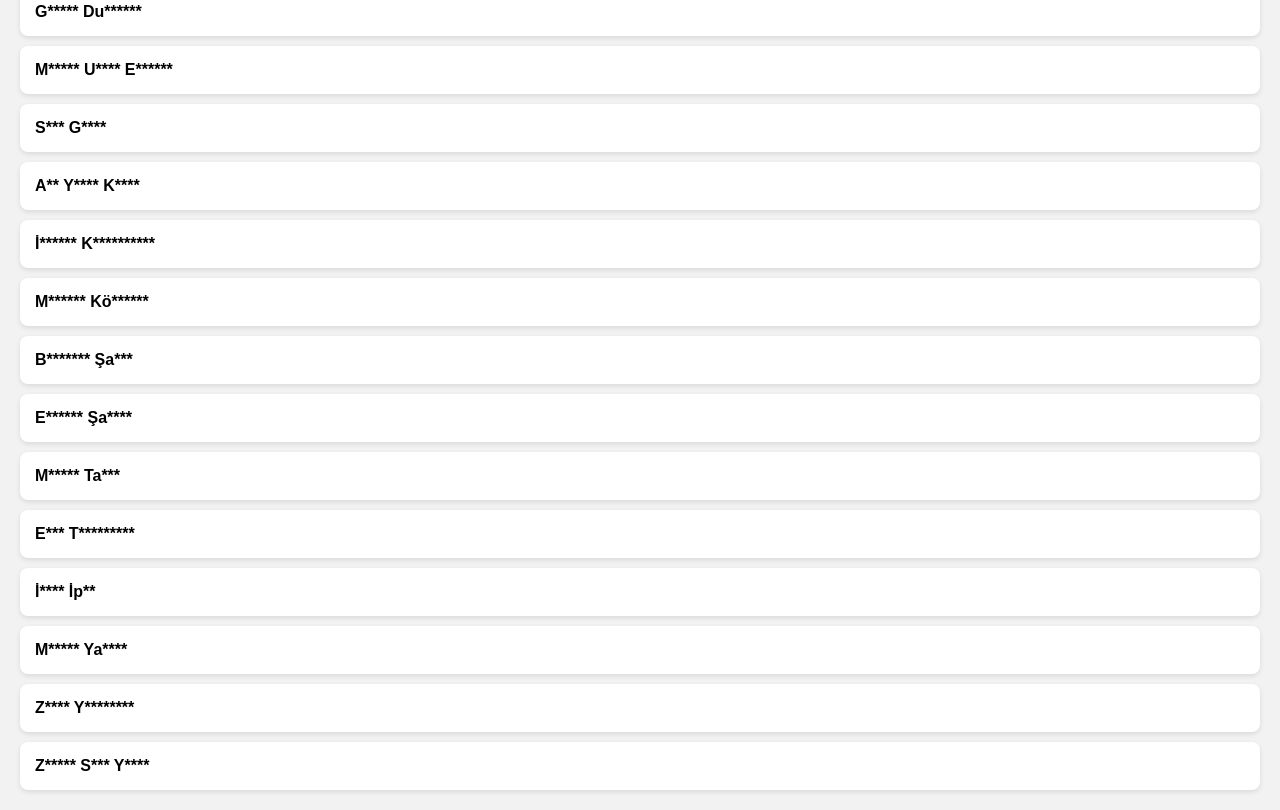
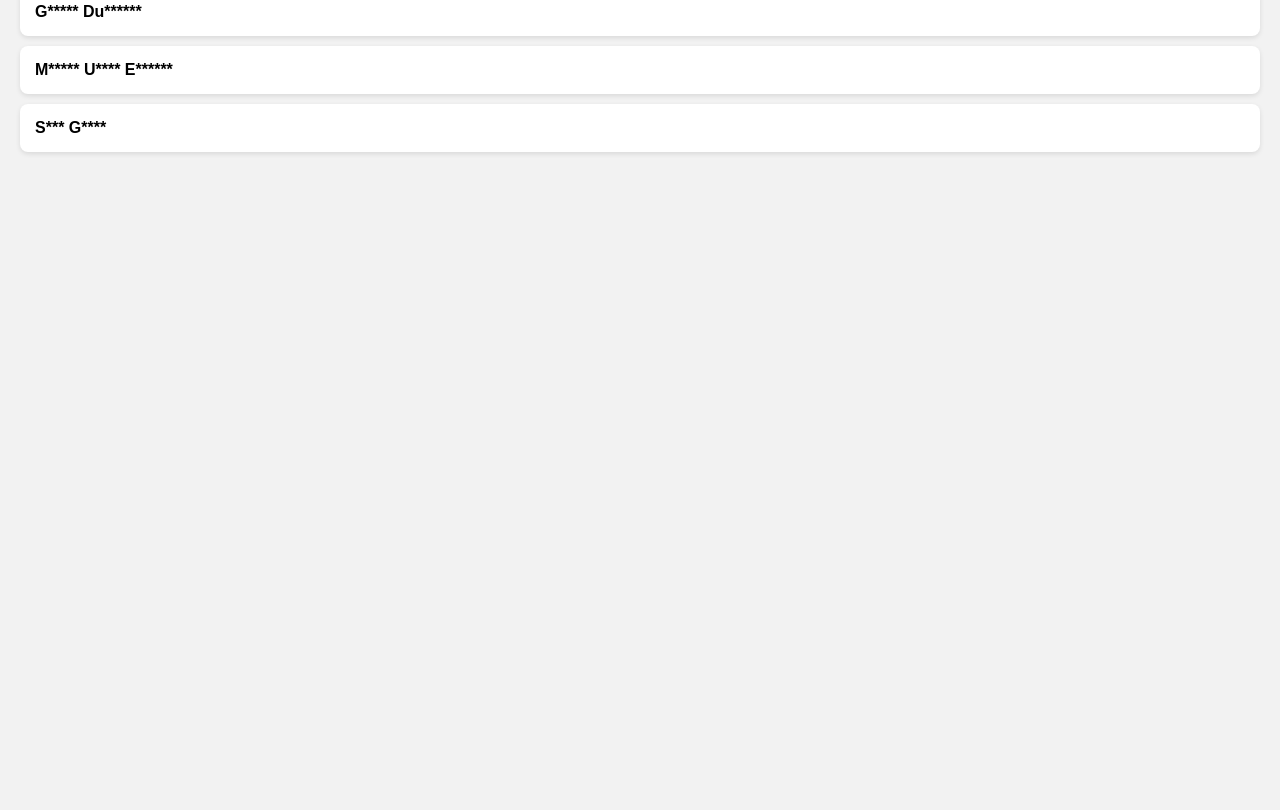
Before and after one commit to zynpsy/attendance, a plain HTML site: page index.html in a window 1280 px wide. Shown: the part 498-1308 px from the top of the page. After the commit the page ends 800 px from the top, so only its background shows below. Drawn offline with Linux system fonts and the light colour scheme.

Commit message:
Update index.html

```diff
--- a/index.html
+++ b/index.html
@@ -1,9 +1,9 @@
 <!DOCTYPE html>
-<html lang="en">
+<html lang="tr">
 <head>
     <meta charset="UTF-8">
     <meta name="viewport" content="width=device-width, initial-scale=1.0">
-    <title>Devamsızlık Takip</title>
+    <title>Devamsızlık Takip Sistemi</title>
     <style>
         body {
             font-family: Arial, sans-serif;
@@ -39,100 +39,18 @@
 
 <script>
     const students = [
-        {
-    name: "U*** A****",
-    records: [
-        { date: "2025-02-28", status: "Gelmedi" },
-        { date: "2025-03-07", status: "Geldi" },
-        { date: "2025-03-14", status: "Geldi" },
-        { date: "2025-03-21", status: "Geldi" },
-        { date: "2025-04-11", status: "Gelmedi" },
-        { date: "2025-04-18", status: "Geldi" },
-        { date: "2025-04-25", status: "Geldi" }
-         ]
-        },
-        {
-            name: "M****** A****",
-            absences: ["2025-02-20", "2025-03-05", "2025-04-10"]
-        },
-        {
-            name: "B**** Ba***",
-            absences: ["2025-03-01", "2025-03-15"]
-        },
-        {
-            name: "E*** Ba*****",
-            absences: ["2025-03-01", "2025-03-15"]
-        },
-        {
-            name: "Yu*** G***** Ç********",
-            absences: ["2025-03-01", "2025-03-15"]
-        },
-        {
-            name: "G***** Çe***",
-            absences: ["2025-03-01", "2025-03-15"]
-        },
-        {
-            name: "Da*** C*****",
-            absences: ["2025-03-01", "2025-03-15"]
-        },
-        {
-            name: "G***** Du******",
-            absences: ["2025-03-01", "2025-03-15"]
-        },
-        {
-            name: "M***** U**** E******",
-            absences: ["2025-03-01", "2025-03-15"]
-        },
-        {
-            name: "S*** G****",
-            absences: ["2025-03-01", "2025-03-15"]
-        },
-        {
-            name: "A** Y**** K****",
-            absences: ["2025-03-01", "2025-03-15"]
-        },
-        {
-            name: "İ****** K**********",
-            absences: ["2025-03-01", "2025-03-15"]
-        },
-        {
-            name: "M****** Kö******",
-            absences: ["2025-03-01", "2025-03-15"]
-        },
-        {
-            name: "B******* Şa***",
-            absences: ["2025-03-01", "2025-03-15"]
-        },
-        {
-            name: "E****** Şa****",
-            absences: ["2025-03-01", "2025-03-15"]
-        },
-        {
-            name: "M***** Ta***",
-            absences: ["2025-03-01", "2025-03-15"]
-        }
-        ,
-        {
-            name: "E*** T*********",
-            absences: ["2025-03-01", "2025-03-15"]
-        },
-        {
-            name: "İ**** İp**",
-            absences: ["2025-03-01", "2025-03-15"]
-        },
-        {
-            name: "M***** Ya****",
-            absences: ["2025-03-01", "2025-03-15"]
-        },
-        {
-            name: "Z**** Y********",
-            absences: ["2025-03-01", "2025-03-15"]
-        },
-        {
-            name: "Z***** S*** Y****",
-            absences: ["2025-03-01", "2025-03-15"]
-        }
+        { name: "U*** A****", records: [ {date: "2025-02-28", status: "Gelmedi"}, {date: "2025-03-07", status: "Geldi"}, {date: "2025-03-14", status: "Geldi"}, {date: "2025-03-21", status: "Geldi"}, {date: "2025-04-11", status: "Gelmedi"}, {date: "2025-04-18", status: "Geldi"}, {date: "2025-04-25", status: "Geldi"} ] },
+        { name: "M****** A****", records: [ {date: "2025-02-28", status: "Geldi"}, {date: "2025-03-07", status: "Geldi"}, {date: "2025-03-14", status: "Geldi"}, {date: "2025-03-21", status: "Gelmedi"}, {date: "2025-04-11", status: "Geldi"}, {date: "2025-04-18", status: "Geldi"}, {date: "2025-04-25", status: "Geldi"} ] },
+        { name: "B**** B****", records: [ {date: "2025-02-28", status: "Geldi"}, {date: "2025-03-07", status: "Geldi"}, {date: "2025-03-14", status: "Geldi"}, {date: "2025-03-21", status: "Gelmedi"}, {date: "2025-04-11", status: "Geldi"}, {date: "2025-04-18", status: "Geldi"}, {date: "2025-04-25", status: "Geldi"} ] },
+        { name: "E*** B*****", records: [ {date: "2025-02-28", status: "Geldi"}, {date: "2025-03-07", status: "Gelmedi"}, {date: "2025-03-14", status: "Geldi"}, {date: "2025-03-21", status: "Geldi"}, {date: "2025-04-11", status: "Gelmedi"}, {date: "2025-04-18", status: "Geldi"}, {date: "2025-04-25", status: "Geldi"} ] },
+        { name: "Yu*** G***** Ç********", records: [ {date: "2025-02-28", status: "Geldi"}, {date: "2025-03-07", status: "Geldi"}, {date: "2025-03-14", status: "Gelmedi"}, {date: "2025-03-21", status: "Geldi"}, {date: "2025-04-11", status: "Gelmedi"}, {date: "2025-04-18", status: "Geldi"}, {date: "2025-04-25", status: "Geldi"} ] },
+        { name: "G***** Çe***", records: [ {date: "2025-02-28", status: "Gelmedi"}, {date: "2025-03-07", status: "Geldi"}, {date: "2025-03-14", status: "Gelmedi"}, {date: "2025-03-21", status: "Geldi"}, {date: "2025-04-11", status: "Gelmedi"}, {date: "2025-04-18", status: "Geldi"}, {date: "2025-04-25", status: "Geldi"} ] },
+        { name: "Da*** C*****", records: [ {date: "2025-02-28", status: "Geldi"}, {date: "2025-03-07", status: "Gelmedi"}, {date: "2025-03-14", status: "Geldi"}, {date: "2025-03-21", status: "Gelmedi"}, {date: "2025-04-11", status: "Geldi"}, {date: "2025-04-18", status: "Geldi"}, {date: "2025-04-25", status: "Gelmedi"} ] },
+        { name: "G***** Du******", records: [ {date: "2025-02-28", status: "Geldi"}, {date: "2025-03-07", status: "Geldi"}, {date: "2025-03-14", status: "Geldi"}, {date: "2025-03-21", status: "Gelmedi"}, {date: "2025-04-11", status: "Geldi"}, {date: "2025-04-18", status: "Geldi"}, {date: "2025-04-25", status: "Gelmedi"} ] },
+        { name: "M***** U**** E******", records: [ {date: "2025-02-28", status: "Geldi"}, {date: "2025-03-07", status: "Geldi"}, {date: "2025-03-14", status: "Geldi"}, {date: "2025-03-21", status: "Geldi"}, {date: "2025-04-11", status: "Geldi"}, {date: "2025-04-18", status: "Geldi"}, {date: "2025-04-25", status: "Geldi"} ] },
+        { name: "S*** G****", records: [ {date: "2025-02-28", status: "Geldi"}, {date: "2025-03-07", status: "Geldi"}, {date: "2025-03-14", status: "Geldi"}, {date: "2025-03-21", status: "Geldi"}, {date: "2025-04-11", status: "Geldi"}, {date: "2025-04-18", status: "Geldi"}, {date: "2025-04-25", status: "Geldi"} ] }
     ];
+
     const listContainer = document.getElementById('student-list');
 
     students.forEach((student, index) => {
@@ -144,10 +62,13 @@
             const detailsDiv = document.getElementById(`details-${index}`);
             if (detailsDiv.style.display === 'none' || detailsDiv.style.display === '') {
                 detailsDiv.style.display = 'block';
+                const totalAbsent = student.records.filter(r => r.status === "Gelmedi").length;
+                const totalPresent = student.records.filter(r => r.status === "Geldi").length;
                 detailsDiv.innerHTML = `
-                    <p>Toplam Devamsızlık: ${student.records.length}</p>
+                    <p>Toplam Devamsızlık: ${totalAbsent}</p>
+                    <p>Toplam Katılım: ${totalPresent}</p>
                     <div class="date-list">
-                        ${student.records.map(date => `<div>${date}</div>`).join('')}
+                        ${student.records.map(r => `<div>${r.date}: ${r.status}</div>`).join('')}
                     </div>
                 `;
             } else {
```
